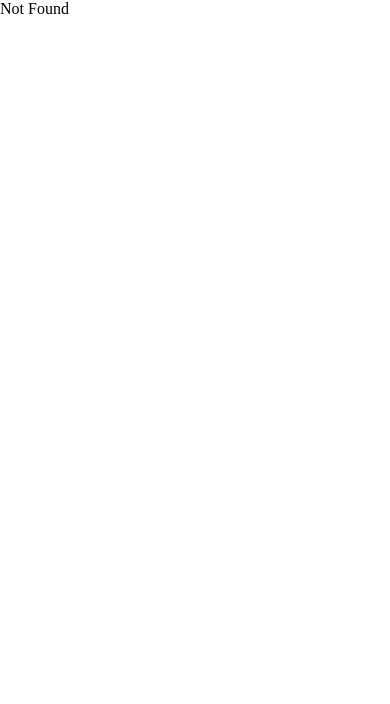
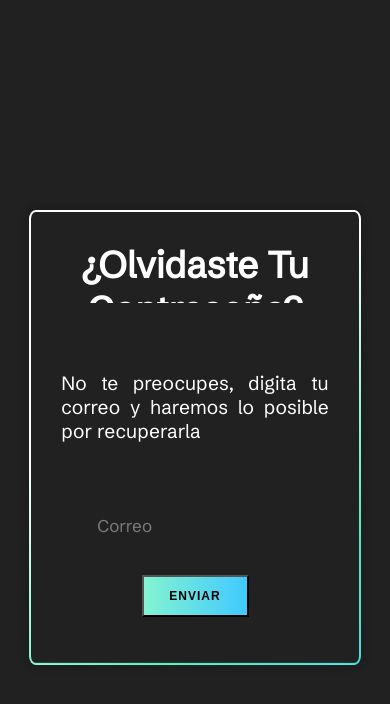
Before and after one commit to SENASOFT-DESARROLLO-LIBRE/Front-End-SenaSoft-Quindio, a React (Create React App) app: page /RecoverPassword in a window 390 px wide. Shown: the top 704 px of the page. Built offline with nearby package versions, Linux system fonts and the light colour scheme.

Commit message:
Recover password.M.I

```diff
--- a/public/index.html
+++ b/public/index.html
@@ -2,14 +2,15 @@
 <html lang="en">
   <head>
     <meta charset="utf-8" />
-    <link rel="icon" href="%PUBLIC_URL%/favicon.ico" />
+    <link rel="shortcut icon" href="https://res.cloudinary.com/miguelgo205/image/upload/v1695904361/Siigo-Routes/fvkao5qkmcv6w1sebvip.png" type="image/x-icon">
+    <!-- <link rel="icon" href="%PUBLIC_URL%/favicon.ico" /> -->
     <meta name="viewport" content="width=device-width, initial-scale=1" />
     <meta name="theme-color" content="#000000" />
     <meta
       name="description"
       content="Web site created using create-react-app"
     />
-    <link rel="apple-touch-icon" href="%PUBLIC_URL%/logo192.png" />
+    <link rel="apple-touch-icon" href="marker.png" />
     <!--
       manifest.json provides metadata used when your web app is installed on a
       user's mobile device or desktop. See https://developers.google.com/web/fundamentals/web-app-manifest/
@@ -24,7 +25,7 @@
       work correctly both with client-side routing and a non-root public URL.
       Learn how to configure a non-root public URL by running `npm run build`.
     -->
-    <title>React App</title>
+    <title>Siigo-Routes</title>
   </head>
   <body>
     <div id="root"></div>
--- a/src/App.js
+++ b/src/App.js
@@ -2,6 +2,7 @@ import { Route, Routes } from 'react-router-dom';
 import { Home } from './Components/Pages/Home/Home';
 import { Login } from './Components/Pages/Login/Login';
 import { ConfirmAccount } from './Components/Pages/ConfirmAccount/ConfirmAccount';
+import { RecoverPassword } from './Components/Pages/RecoverPassword/RecoverPassword';
 
 function App() {
   return (
@@ -10,6 +11,7 @@ function App() {
         <Route path='/' element={<Login/>}></Route>
         <Route path='/Home' element={<Home/>}></Route>
         <Route path='/ConfirmAccount' element={<ConfirmAccount/>}></Route>
+        <Route path='/RecoverPassword' element={<RecoverPassword/>}></Route>
         <Route path="*" element="Not Found"></Route>
       </Routes>
     </div>
--- a/src/Components/Layouts/FormLogin/FormLogin.jsx
+++ b/src/Components/Layouts/FormLogin/FormLogin.jsx
@@ -1,8 +1,7 @@
 import axios from 'axios';
 import React, { useState } from 'react'
 import { FormGroup } from '../../UI/FormGroup/Formgroup';
-import { useNavigate } from 'react-router-dom';
-
+import { Link, useNavigate } from 'react-router-dom';
 
 
 export const FormLogin = () => {
@@ -50,6 +49,8 @@ export const FormLogin = () => {
             <FormGroup onChange={(e) => getInput(e)} contLabel="Contraseña" place="Contraseña" nameInput="passwordCreate" inputType="password"/>
 
            <button id='btnLogin' type='submit'>Iniciar Sesion</button>
+           <Link className="forgotPassword" to="/RecoverPassword" >¿Haz Olvidado tu contraseña?</Link>
+
         </form>
   )
 }
--- a/src/Components/Layouts/MainLogin/MainLogin.jsx
+++ b/src/Components/Layouts/MainLogin/MainLogin.jsx
@@ -89,6 +89,7 @@ export const MainLogin = () => {
   return (
     <main id='mainLogin'>
         <FormLogin/>
+        <img src="" alt="" />
 
 
 
--- /dev/null
+++ b/src/Components/Pages/RecoverPassword/RecoverPassword.css
@@ -0,0 +1,244 @@
+@import url('https://fonts.googleapis.com/css2?family=Schibsted+Grotesk&display=swap');
+
+
+
+*{
+    margin: 0;
+    padding: 0;
+    box-sizing: border-box;
+}
+
+
+body{
+    width: 100%;
+    height: 100%;
+    font-family: 'Schibsted Grotesk', sans-serif;
+}
+
+
+
+
+#mainRecover{
+  background: #212121;
+  width: 100vw;
+  height: 100vh;
+  display: flex;
+  flex-direction: column;
+  align-items: center;
+  justify-content: space-between;
+  color: aqua;
+}
+
+
+.containerLogo{
+  width: 100%;
+  height: 20%;
+  display: flex;
+  align-items: center;
+  justify-content: center;
+  margin-bottom: 2rem;
+}
+
+.logoRecover{
+  width: 55%;
+  height: 85%;
+  margin-left: 5rem;
+}
+
+
+.contPassword{
+  width: 100%;
+  height: 80%;
+  display: flex;
+  flex-direction: row;
+  justify-content: space-evenly;
+}
+
+.ImgRecover{
+    width: 40%;
+    height: 90%;
+}
+
+#formRecover{
+    width: 45%;
+    height: 90%;
+    background-color: white;
+    margin: 1rem;
+    padding: 30px;
+    box-shadow: 0px 0px 5px 5px rgba(0, 0, 0, 0.1);
+    border-radius: 2%;
+}
+
+#formRecover > h2{
+    font-size: 3.5rem;
+}
+
+#formRecover >p{
+    color: #000000;
+}
+
+#formRecover > .contGroup{
+  width: 100%;
+  display: flex;
+  flex-direction: row;
+  flex-wrap: wrap;
+}
+#formRecover > .contGroup > .form__group {
+  position: relative;
+  padding: 20px 20px 0;
+  width: 70%;
+  max-width: 90%;
+}
+#formRecover > .contGroup >  .form__field {
+  font-family: inherit;
+  width: 100%;
+  border: none;
+  border-bottom: 2px solid #9b9b9b;
+  outline: 0;
+  font-size: 20px;
+  color: #000000;
+  padding: 9px 0;
+  background: transparent;
+  transition: border-color 0.2s;
+}
+
+  .form__field::placeholder {
+    color: transparent;
+  }
+
+  #formRecover > .contGroup > .form__field:placeholder-shown ~ .form__label {
+    font-size: 20px;
+    cursor: text;
+    top: 70%;
+  }
+
+  #formRecover > .contGroup > .form__label {
+    position: absolute;
+    top: 30%;
+    display: block;
+    transition: 0.2s;
+    font-size: 20px;
+    color: #7b7b7b;
+    pointer-events: none;
+  }
+
+  .form__field:focus {
+    border-width: 2px;
+    border-image: linear-gradient(to right, #04D9D9, #04BF9D);
+    border-image-slice: 1;
+  }
+
+  #formRecover > .contGroup > .form__field:focus ~ #formRecover > .contGroup >.form__label {
+    position: absolute;
+    top: 30%;
+    display: block;
+    transition: 0.2s;
+    font-size: 20px;
+    color: #04BF9D;
+    font-weight: 700;
+  }
+
+
+  #formRecover > .contGroup > .form__field:required, #formRecover > .contGroup >.form__field:invalid {
+    box-shadow: none;
+  }
+
+
+
+  @media screen and (max-width: 600px) {
+
+    #formRecover {
+      width: 85%;
+      height: 70%;
+      background-color: white;
+      margin: 1rem;
+      padding: 30px;
+      box-shadow: 0px 0px 5px 5px rgba(0, 0, 0, 0.1);
+      border-radius: 2%;
+      display: flex;
+      flex-direction: column;
+      justify-content: center;
+      align-items: center;
+  }
+
+    #formRecover > h2{
+      width: 100%;
+      height: 30%;
+      font-size: 2.3rem;
+      margin-bottom: 3rem;
+      text-align: center;
+      overflow: hidden;
+  }
+    #formRecover >p {
+      height: 30%;
+      color: #000000;
+      /* text-transform: capitalize; */
+      font-size: 1.2rem;
+      text-align: justify;
+      margin-bottom: 1rem;
+      /* overflow: hidden; */
+
+  }
+    .containerLogo{
+      overflow: hidden;
+  }
+    .ImgRecover{
+      display: none;
+  }
+    #formRecover > .contGroup {
+      width: 100%;
+      display: flex;
+      flex-direction: row;
+      flex-wrap: wrap;
+      overflow: hidden;
+  }
+    #formRecover > .contGroup > .form__group {
+      position: relative;
+      padding: 20px 20px 0;
+      width: 100%;
+      max-width: 90%;
+      margin-bottom: 3rem;
+      align-self: center;
+      margin-left: 1rem;
+  }
+    .form__field {
+      font-family: inherit;
+      width: 100%;
+      border: none;
+      border-bottom: 2px solid #9b9b9b;
+      outline: 0;
+      font-size: 20px;
+      color: #000000;
+      padding: 7px 0;
+      background: transparent;
+      transition: border-color 0.2s;
+  }
+    .contPassword{
+      width: 100%;
+      height: 80%;
+      display: flex;
+      flex-direction: row;
+      justify-content: space-evenly;
+  }
+    /* button{
+      overflow: hidden;
+      width: 10rem;
+      height: 3rem;
+      font-size: 1rem;
+    } */
+
+    #btnRecover{
+        width: 40%;
+        background: linear-gradient(to right, #83f3d1, #40c9ff);
+        color: rgb(0, 0, 0);
+        font-size: 12px;
+        font-weight: bold;
+        padding: 12px 5px;
+        letter-spacing: 1px;
+        text-transform: uppercase;
+        transition: transform 80ms ease-in;
+        margin-top: 20px;
+        margin-bottom: 1rem;
+        transition: .2s;
+    }
+  }
--- /dev/null
+++ b/src/Components/Pages/RecoverPassword/RecoverPassword.jsx
@@ -0,0 +1,18 @@
+import React from 'react'
+import styles from "../RecoverPassword/RecoverPassword.css"
+import { FormRecover } from '../../UI/FormRecover/FormRecover';
+// import { Img } from '../../UI/Img/Img';
+
+export const RecoverPassword = () => {
+//   console.log(styles);
+  return (
+    <main id='mainRecover'>
+      <div className="containerLogo">
+      </div>
+      <div className="contPassword">
+      {/* <Img styleImg="ImgRecover" url="https://res.cloudinary.com/miguelgo205/image/upload/v1682230467/SpaceParking/Forgot_password-bro_wjmfb8.png"/> */}
+      <FormRecover/>
+      </div>
+    </main>
+  )
+}
--- /dev/null
+++ b/src/Components/UI/FormRecover/FormRecover.jsx
@@ -0,0 +1,52 @@
+import React from 'react'
+import axios from 'axios';
+import { useState } from 'react';
+import { useNavigate } from 'react-router-dom';
+import { FormGroup } from '../FormGroup/Formgroup';
+
+
+export const FormRecover = () => {
+
+const navigate = useNavigate();
+
+
+const [inputs, setInputs] = useState({
+  emailCreate: "",
+});
+
+const { emailCreate } = inputs;
+
+const onChange = (e) => {
+  setInputs({...inputs, [e.target.name]: e.target.value})
+};
+
+const onSubmit = async(e) => {
+  e.preventDefault()
+  const Usuario = {
+    emailCreate
+  };
+  // setLoading(true)
+  try{
+    const response = await axios.patch("http://localhost:5000/api/users/recoverPassword", Usuario)
+    console.log(response.data);
+    // accountCreate()
+    alert("Contraseña recuperada")
+    navigate('/')
+
+  }catch{
+    alert("error")
+  }
+}
+
+  return (
+    <form onSubmit={(e) => onSubmit(e)} id='formRecover' action="">
+        <h2>¿Olvidaste Tu Contraseña?</h2>
+        <p className='pRecover'>No te preocupes, digita tu correo y haremos lo posible por recuperarla</p>
+        <div className="contGroup">
+            <FormGroup onChange={(e) => onChange(e)} nameInput="emailCreate"  contLabel="Correo" place="Correo" inputType="email"/>
+        </div>
+        <button id='btnRecover' type='submit' >Enviar</button>
+    </form>
+  )
+
+}
--- a/src/index.css
+++ b/src/index.css
@@ -88,7 +88,7 @@
   animation: gradient 5s ease infinite;
 }
 
-#formCreate{
+#formCreate, #formRecover{
   width: 400px;
   background: linear-gradient(#212121, #212121) padding-box,
               linear-gradient(145deg, transparent 35%,#47f0bd, #40c9ff) border-box;
@@ -321,3 +321,37 @@
   transition: .2s;
 
 }
+
+.forgotPassword{
+  margin-top: 5%;
+  color: rgb(255, 255, 255);
+  transition: .2s;
+  font-size: 1rem;
+  text-align: center;
+
+}
+
+.forgotPassword:hover{
+  color: #04D9D9;
+  transition: .2s;
+}
+
+#btnRecover{
+  width: 40%;
+  background: linear-gradient(to right, #83f3d1, #40c9ff);
+  color: rgb(0, 0, 0);
+  font-size: 12px;
+  font-weight: bold;
+  padding: 12px 5px;
+  letter-spacing: 1px;
+  text-transform: uppercase;
+  transition: transform 80ms ease-in;
+  margin-top: 20px;
+  margin-bottom: 1rem;
+  transition: .2s;
+}
+
+.pRecover{
+  color: white !important;
+  font-size: 1.5rem;
+}
```
Also changed, not shown: src/Components/Pages/Home/Home.jsx (+0 -7 lines), public/marker.png (added).
